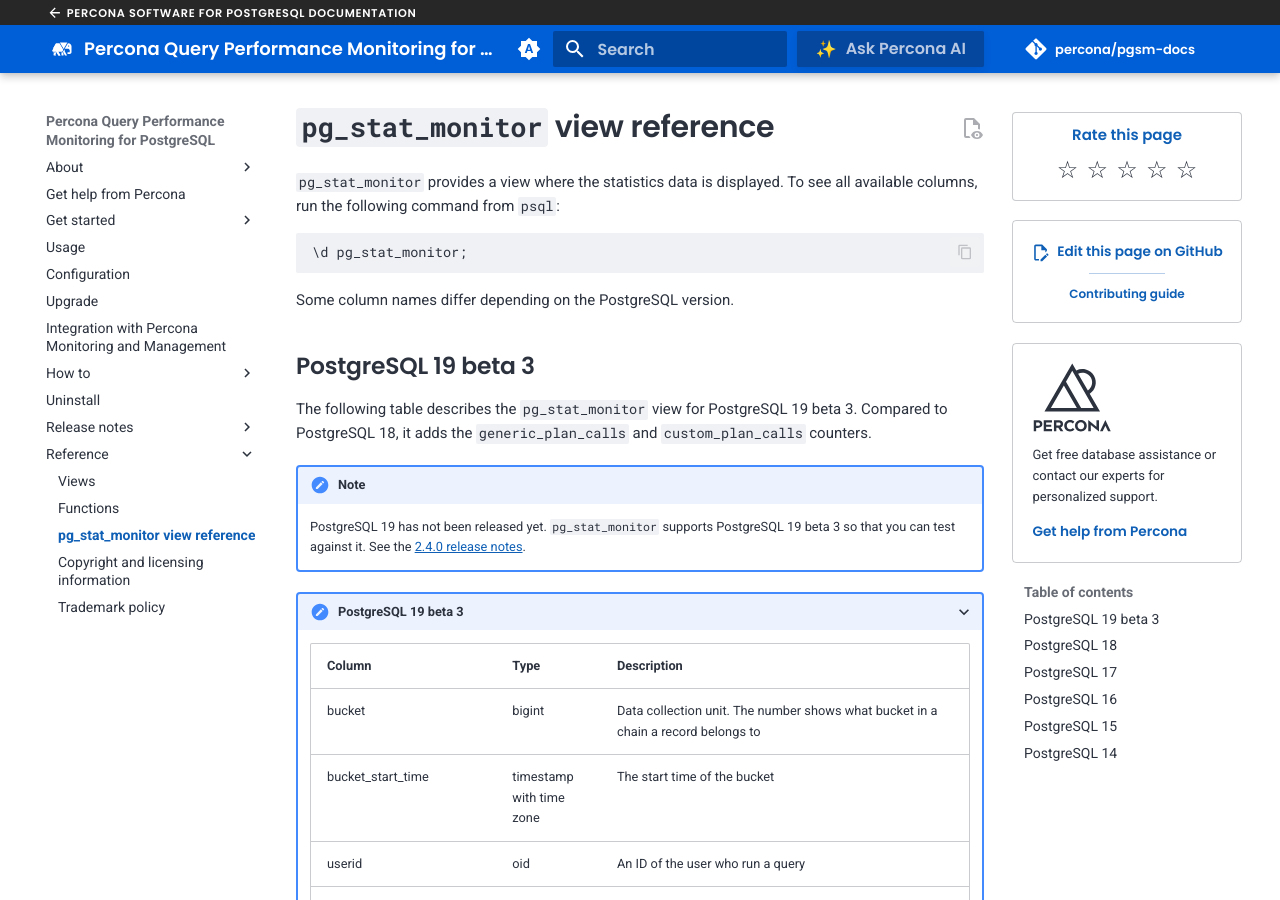
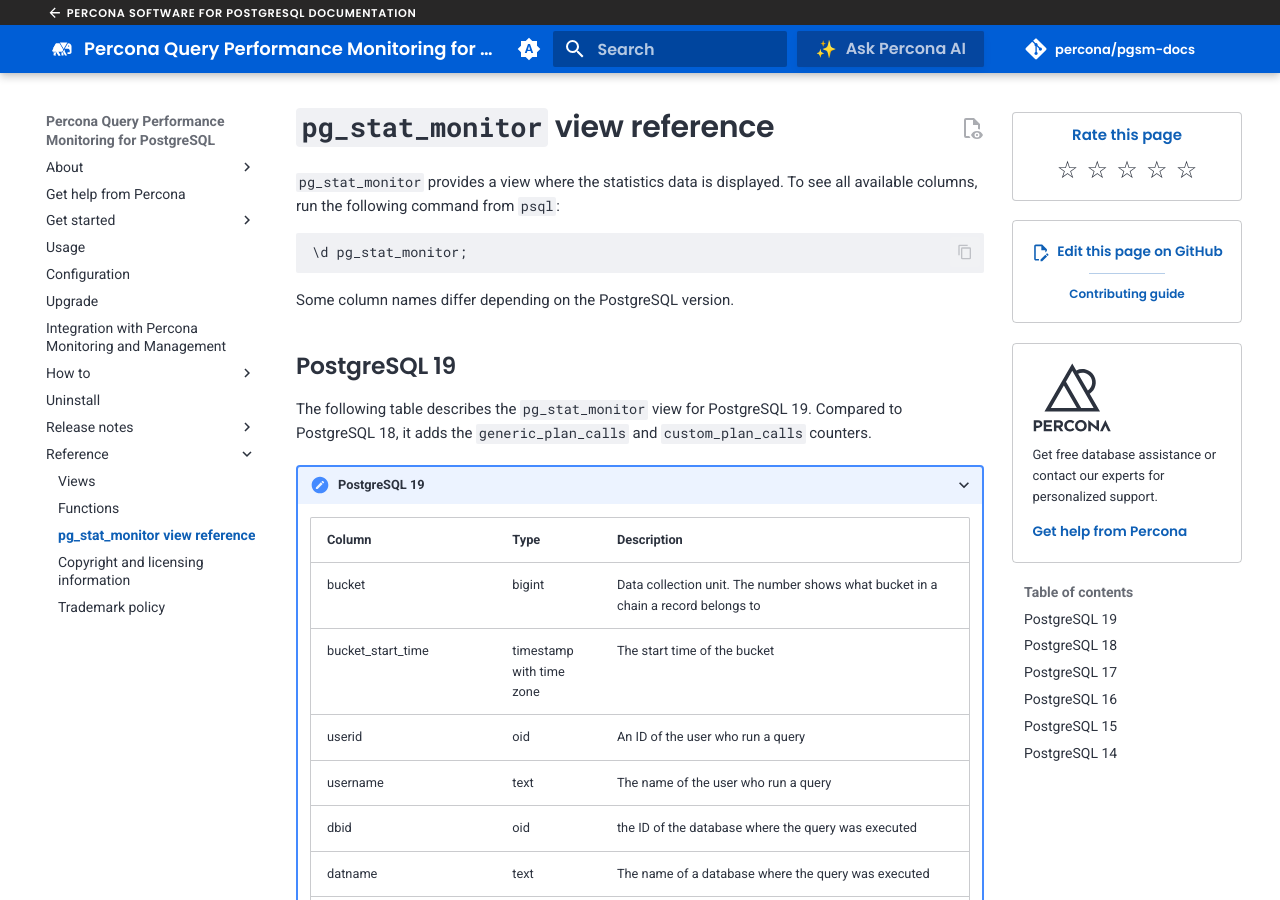
Before and after one commit to percona/pgsm-docs, an MkDocs documentation site: the page built from docs/reference.md, in a window 1280 px wide and 900 px high. Built offline with MkDocs 1.6.1 and Material for MkDocs 9.7.7, drawn with Linux system fonts in a browser that asks for light colours; nearby versions of some CDN libraries; comment, search, counter and statistics services are not loaded; the version menu is left out.

Commit message:
Add release notes and update docs for 2.4.1
Add the 2.4.1 release notes and bring the rest of the documentation in
line with the release.

```diff
--- a/docs/reference.md
+++ b/docs/reference.md
@@ -8,14 +8,11 @@
 
 Some column names differ depending on the PostgreSQL version.
 
-## PostgreSQL 19 beta 3
+## PostgreSQL 19
 
-The following table describes the `pg_stat_monitor` view for PostgreSQL 19 beta 3. Compared to PostgreSQL 18, it adds the `generic_plan_calls` and `custom_plan_calls` counters.
+The following table describes the `pg_stat_monitor` view for PostgreSQL 19. Compared to PostgreSQL 18, it adds the `generic_plan_calls` and `custom_plan_calls` counters.
 
-!!! note
-    PostgreSQL 19 has not been released yet. `pg_stat_monitor` supports PostgreSQL 19 beta 3 so that you can test against it. See the [2.4.0 release notes](release-notes/2.4.0.md#postgresql-19-beta-3-support).
-
-???+ admonition "PostgreSQL 19 beta 3"
+???+ admonition "PostgreSQL 19"
 
      | Column             |  Type                    | Description
      |--------------------|--------------------------|------------------
--- a/mkdocs.yml
+++ b/mkdocs.yml
@@ -156,6 +156,7 @@ nav:
   - Uninstall: uninstall.md
   - Release notes:
     - Release notes index: release-notes/release_notes.md
+    - release-notes/2.4.1.md
     - release-notes/2.4.0.md
     - release-notes/2.3.2.md
     - release-notes/2.3.1.md
--- a/variables.yml
+++ b/variables.yml
@@ -1,8 +1,9 @@
 # Variables set for HTML output
 # See also mkdocs.yml plugins.with-pdf.cover_subtitle and output_path
 
-release: '2.4.0'
+release: '2.4.1'
 date:
+  2_4_1: 2026-11-18
   2_4_0: 2026-09-08
   2_3_2: 2026-03-02
   2_3_1: 2025-11-27
```
Also changed, not shown: docs/comparison.md (+1 -4 lines), docs/release-notes/2.4.1.md (added, +30 -0 lines), docs/release-notes/release_notes.md (+1 -0 lines).
